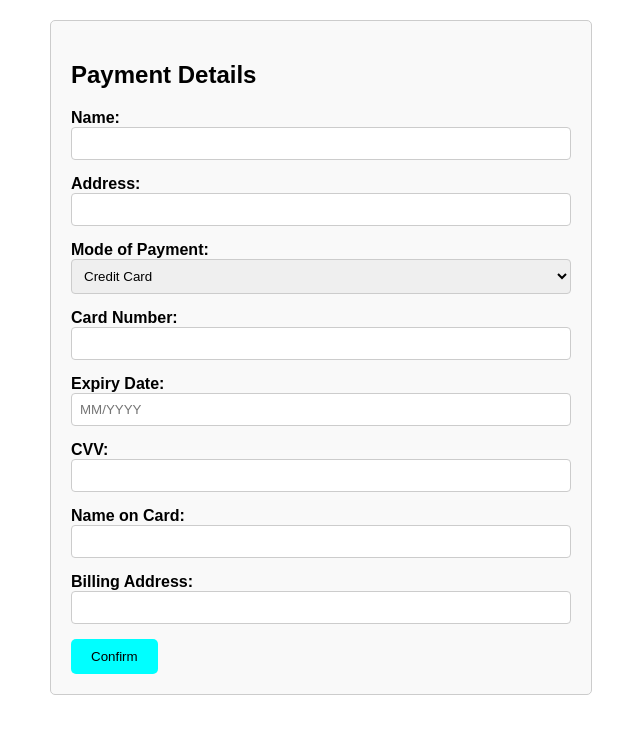
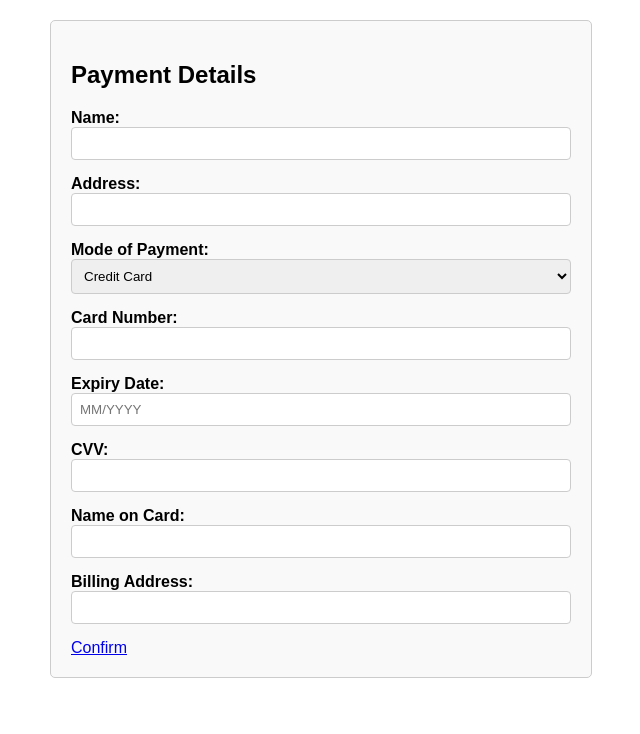
Before and after one commit to Shielamaye/it28-ecommerce-m-margallo, a plain HTML site: page payment.html in a window 1280 px wide. Shown: the whole page, without its empty margins (319-959 px from the left). Drawn offline with Linux system fonts and the light colour scheme.

Commit message:
added final code

```diff
--- a/payment.html
+++ b/payment.html
@@ -88,9 +88,7 @@
                 <label for="billing_address">Billing Address:</label>
                 <input type="text" id="billing_address" name="billing_address">
             </div>
-            <a href="logistics.html" style="text-decoration: none;">
-                <button style="background-color: aqua; padding: 10px 20px; border: none; border-radius: 5px; cursor: pointer; align-items: center;">Confirm</button>
-            </a>
+            <a href="logistics.html" class="button">Confirm</a>
         </form>
     </div>
 </body>
```
